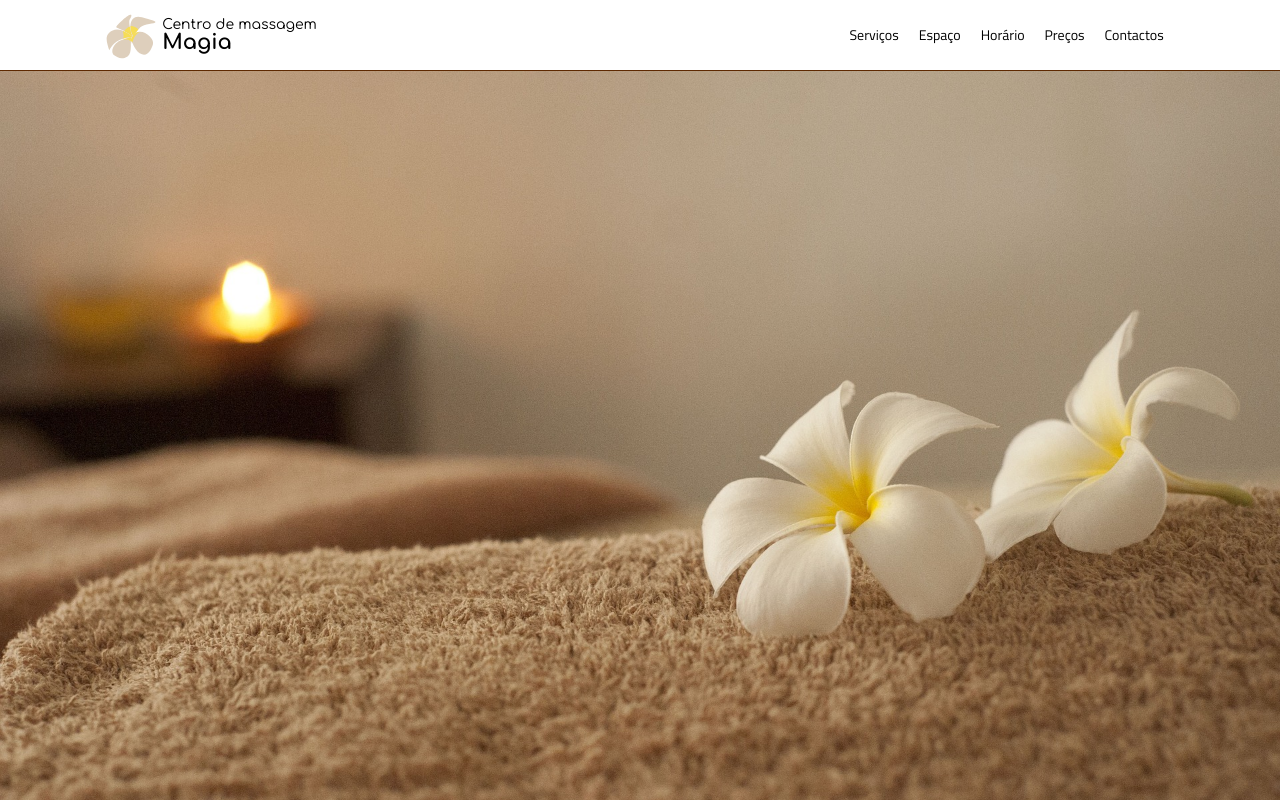
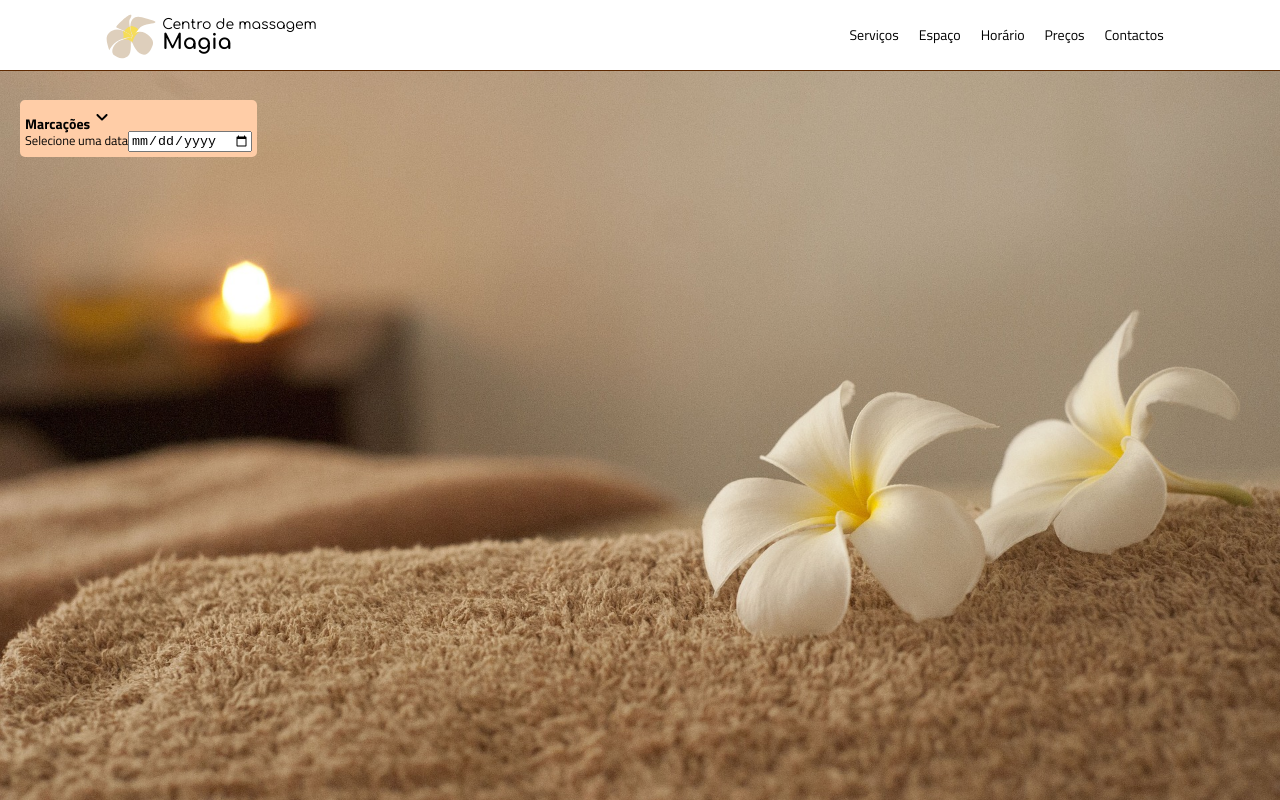
Before and after one commit to DOrlov74/magic_site, a React (Create React App) app: page / in a window 1280 px wide. Shown: the top 800 px of the page. Built offline with nearby package versions, Linux system fonts and the light colour scheme.

Commit message:
start of jquery integration

```diff
--- /dev/null
+++ b/src/components/appointment.js
@@ -0,0 +1,22 @@
+import React, {Component} from 'react';
+import '../scss/appointment.scss';
+import expand from '../img/expand.svg';
+
+export default class Appointment extends Component {
+    state={
+        selDate: {}
+    };
+    render(){
+        return (
+            <div className="appointment">
+                <h2>Marcações
+                    <img src={expand} alt="expand"></img>
+                </h2>
+                <form className="appointment__form">
+                    <label htmlFor="dateInput">Selecione uma data</label>
+                    <input type="date" id="dateInput"></input>
+                </form>
+            </div>
+        );
+    };
+};
--- a/src/containers/App.js
+++ b/src/containers/App.js
@@ -1,13 +1,15 @@
 import React from 'react';
 import Header from './header';
-import '../scss/App.scss';
+//import '../scss/App.scss';
 import Content from './content';
 import Footer from './footer';
+import Appointment from '../components/appointment';
 
 function App() {
   return (
     <div className="App">
       <Header />
+      <Appointment />
       <Content />
       <Footer />
     </div>
--- a/src/containers/content.js
+++ b/src/containers/content.js
@@ -1,4 +1,5 @@
 import React from 'react';
+//import Appointment from '../components/appointment';
 import '../scss/content.scss';
 
 const Content=()=>{
--- /dev/null
+++ b/src/scss/appointment.scss
@@ -0,0 +1,24 @@
+@import './variables.scss';
+
+.appointment {
+    display: block;
+    position: absolute;
+    top: 100px;
+    left: 20px;
+    z-index: 10;
+    background-color: $background-color;
+    padding: 5px;
+    border-radius: 5px;
+    font-size: $font-size;
+}
+.appointment h2{
+    font-family: $font-family-bold;
+    display: inline-block;
+}
+.appointment span {
+    //display: inline-block;
+}
+
+.appointment__form {
+    font-size: $font-size*0.9;
+}
--- a/src/scss/content.scss
+++ b/src/scss/content.scss
@@ -1,5 +1,7 @@
 .content {
     content: url('../img/background.jpg');
+    position: relative;
     width: 100%;
     min-width: 520px;
+    z-index: -10;
 }
--- a/src/scss/footer.scss
+++ b/src/scss/footer.scss
@@ -6,6 +6,7 @@
     border-width: 1px 0 0 ;
     border-style: solid;
     border-color: $menu-text-color;
+    background-color: $background-color;
 }
 .footer div{
     display: flex;
@@ -17,6 +18,7 @@
     border: 1px solid $menu-text-color;
     border-radius: 5px;
     margin: 5px;
+    background-color: white;
 }
 .footer div img{
     width: 20px;
--- a/src/scss/variables.scss
+++ b/src/scss/variables.scss
@@ -3,7 +3,7 @@ $font-family-bold: 'Cairo-bold';
 $font-size: 0.875rem;
 $line-height: 1.5rem;
 $menu-text-color:#5E2901;
-$button-color: #BC9CFF;
+$background-color: #FFCDA7;
 $logo-font-family: 'Comfortaa';
 $logo-font-family-bold: 'Comfortaa-bold';
 
```
Also changed, not shown: src/img/expand.svg (added).
